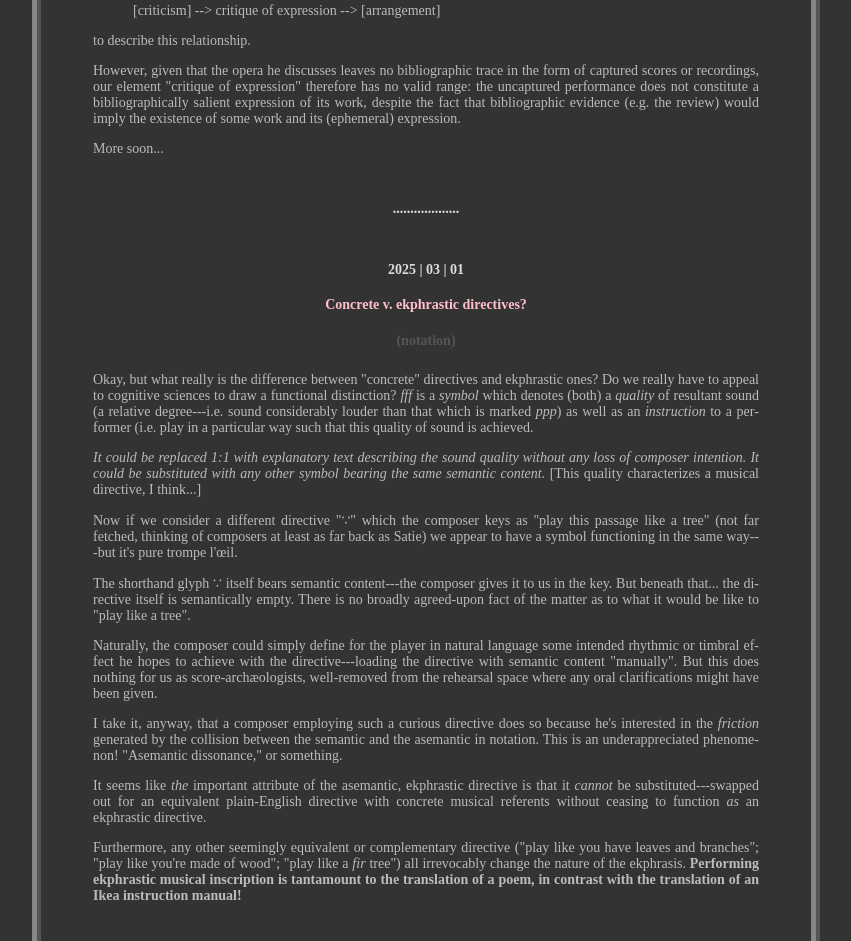
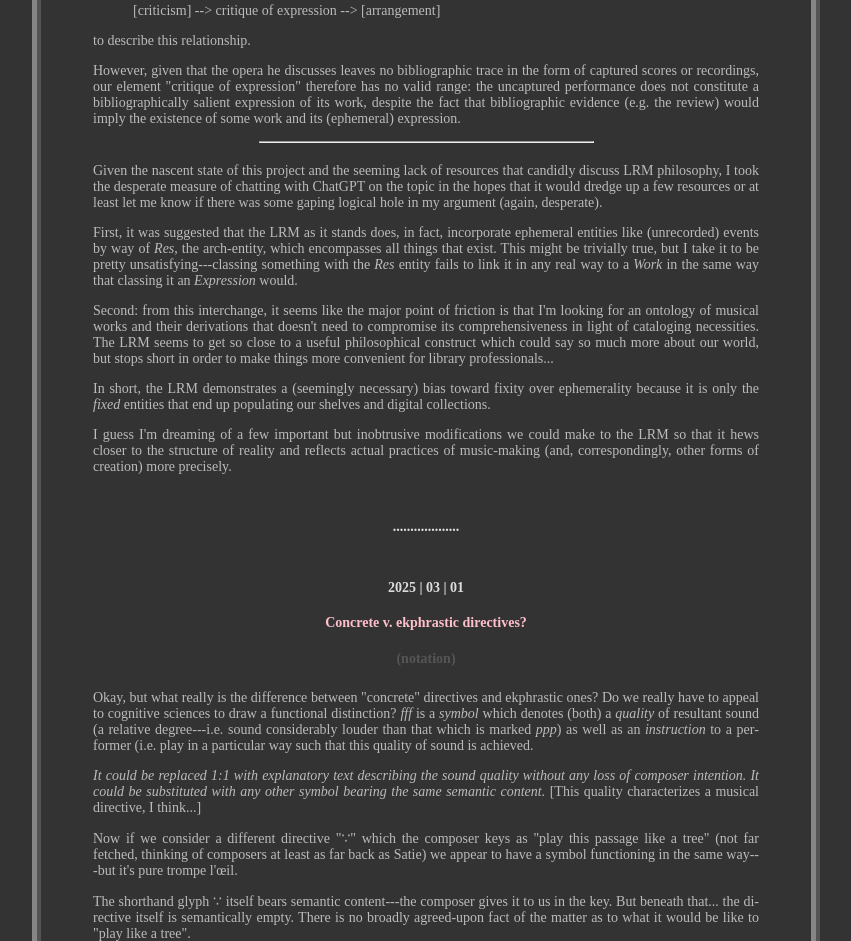
Before and after one commit to isaacotto/isaac-personal, an Eleventy site: page blog.html in a window 1280 px wide. Shown: the part 889-1830 px from the top of the page, without its empty margins (214-1065 px from the left). Built offline with nearby package versions, Linux system fonts and the light colour scheme; Eleventy itself is replaced by a stand-in of ours; files that its build step writes are made by us from their sources; a web font is replaced by a local one.

Commit message:
finished latest post

```diff
--- a/friends.html
+++ b/friends.html
@@ -49,7 +49,7 @@
         <td>Mezzo soprano; pianist and composer</td>
     </tr>
     <tr>
-        <td><a href="https://marissadeitz.com/">Deitz, Marissa</a></td>
+        <td><a href="https://marissadeitz.com/friends-collaborators/">✶ Deitz, Marissa</a></td>
         <td></td>
         <td>Composer and 'cellist</td>
     </tr>
@@ -110,12 +110,12 @@
     </tr>
 </table>
 
+<h1 class="h1" style="color:#888888;">✶ webringed</h1>
 
 <!-- I want this to look like               -->
 <!-- Isaac Otto . . . . . . . . Saxophonist -->
 <!-- and be column-justified...             -->
 
-    <br>
     <hr>
 
 
--- a/posts/2025-03-09-ephemeral-entities.md
+++ b/posts/2025-03-09-ephemeral-entities.md
@@ -41,4 +41,14 @@ to describe this relationship.
 
 However, given that the opera he discusses leaves no bibliographic trace in the form of captured scores or recordings, our element "critique of expression" therefore has no valid range: the uncaptured performance does not constitute a bibliographically salient expression of its work, despite the fact that bibliographic evidence (e.g. the review) would imply the existence of some work and its (ephemeral) expression.
 
-More soon...
+---
+
+Given the nascent state of this project and the seeming lack of resources that candidly discuss LRM philosophy, I took the desperate measure of chatting with ChatGPT on the topic in the hopes that it would dredge up a few resources or at least let me know if there was some gaping logical hole in my argument (again, desperate).
+
+First, it was suggested that the LRM as it stands does, in fact, incorporate ephemeral entities like (unrecorded) events by way of *Res*, the arch-entity, which encompasses all things that exist. This might be trivially true, but I take it to be pretty unsatisfying---classing something with the *Res* entity fails to link it in any real way to a *Work* in the same way that classing it an *Expression* would.
+
+Second: from this interchange, it seems like the major point of friction is that I'm looking for an ontology of musical works and their derivations that doesn't need to compromise its comprehensiveness in light of cataloging necessities. The LRM seems to get so close to a useful philosophical construct which could say so much more about our world, but stops short in order to make things more convenient for library professionals...
+
+In short, the LRM demonstrates a (seemingly necessary) bias toward fixity over ephemerality because it is only the *fixed* entities that end up populating our shelves and digital collections.
+
+I guess I'm dreaming of a few important but inobtrusive modifications we could make to the LRM so that it hews closer to the structure of reality and reflects actual practices of music-making (and, correspondingly, other forms of creation) more precisely.
```
Also changed, not shown: 3 other files.
